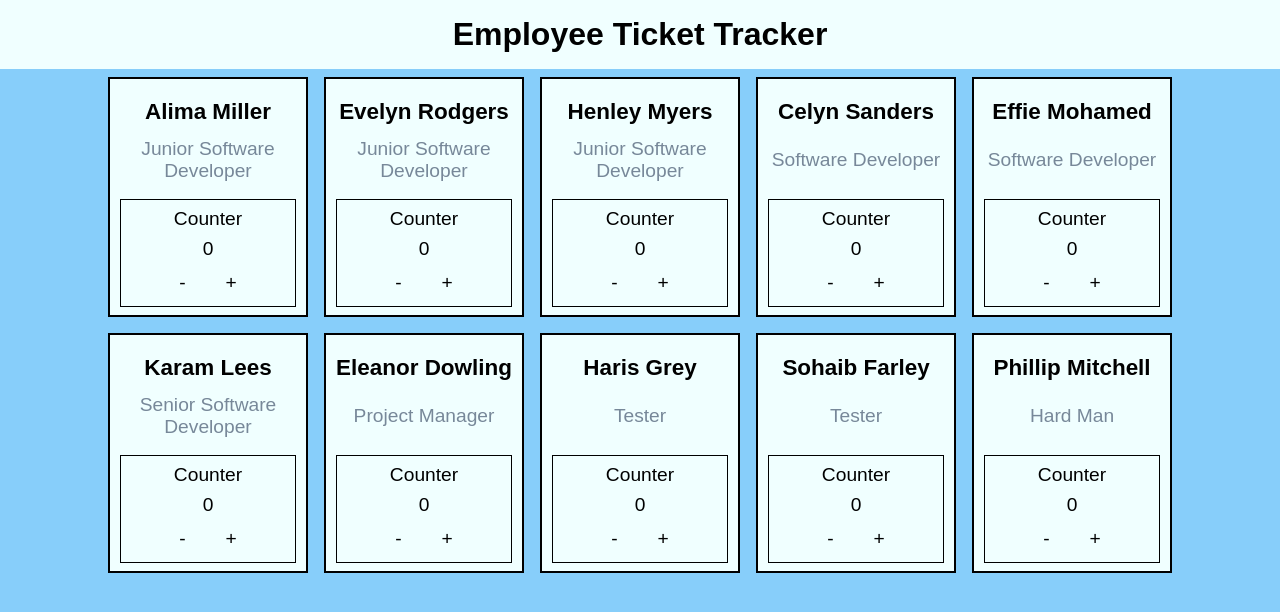
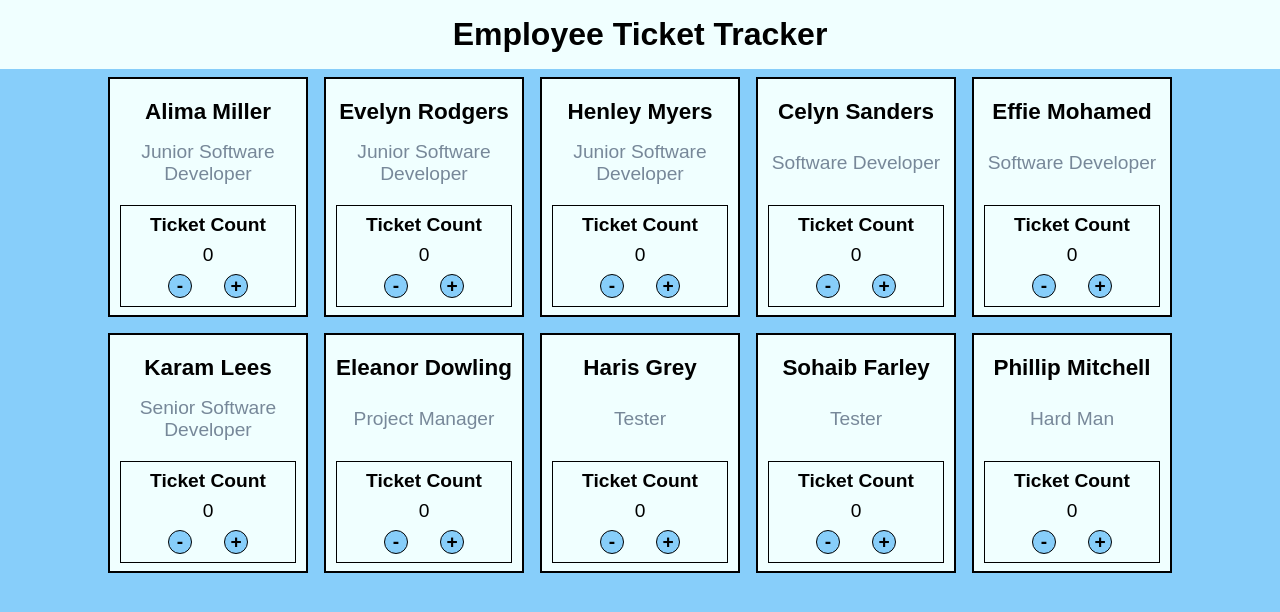
Before and after one commit to emmymitch/ticket-tracker, a React (Create React App) app: page / in a window 1280 px wide. Shown: the top 612 px of the page. Built offline with nearby package versions, Linux system fonts and the light colour scheme; a web font is replaced by a local one.

Commit message:
Updated EmployeeCards prop; placeholder filters

```diff
--- a/src/App.jsx
+++ b/src/App.jsx
@@ -1,9 +1,22 @@
 import './App.scss';
 import EmployeeCards from "./components/EmployeeCard/EmployeeCard.jsx";
 import team from "./data/team.js";
-//import Counter from './components/Counter/Counter';
+import Filter from './components/Filter/Filter';
 
 const App = () => {
+  // const searchEmployees = (event) => {
+  //   const searchTerm = event.target.value.toLowerCase();
+  //   const searchList = [];
+
+  //   team.forEach((employee) => {
+  //       if (employee.name.search(searchTerm) >= 0){
+  //           searchList.push(employee);
+  //       }
+  //   })
+
+  //   return searchList
+  // }
+
   return (
     <>
       <div className="app">
@@ -11,8 +24,14 @@ const App = () => {
           <h1>Employee Ticket Tracker</h1>
         </header>
 
+        {/* <section className='filter-section'>
+        <h3>Filter Employees</h3>
+        <br></br>
+          <Filter label="Search by name: " name="searchBar" type="text" func={searchEmployees} />
+        </section> */}
+
         <section className="tracker-section">
-          <EmployeeCards team={team} />
+          <EmployeeCards team={team} title="Ticket Count" />
         </section>
       </div>
     </>
--- a/src/components/Counter/Counter.jsx
+++ b/src/components/Counter/Counter.jsx
@@ -1,13 +1,13 @@
 import "./Counter.scss";
 
-export const Counter = ({team}) => {
+export const Counter = ({title}) => {
     return (
         <div className="counter-box">
-            <p>Counter</p>
+            <p className="title">{title}</p>
             <p>0</p>
             <div className="increments">
-                <p>-</p>
-                <p>+</p>
+                <p className="increments__button">-</p>
+                <p className="increments__button">+</p>
             </div>
         </div>
     )
--- /dev/null
+++ b/src/components/Filter/Filter.jsx
@@ -0,0 +1,16 @@
+import "./Filter.scss";
+
+export const Filter = ({name, label, type, func}) => {
+    const eventListener = document.querySelector(`.${name}`)
+    console.log(eventListener);
+    eventListener.addEventListener("input", func);
+
+    return (
+        <>
+            <label for={name}>{label}</label>
+            <input className={name} name={name} type={type}></input>
+        </>
+    )
+}
+
+export default Filter;
```
